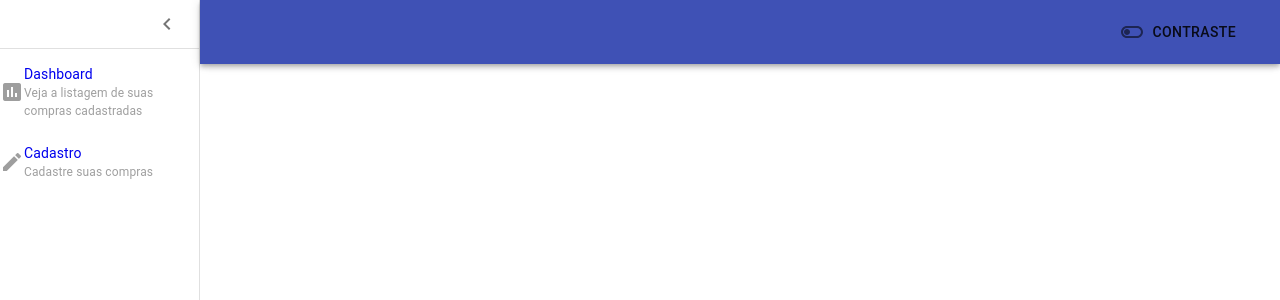
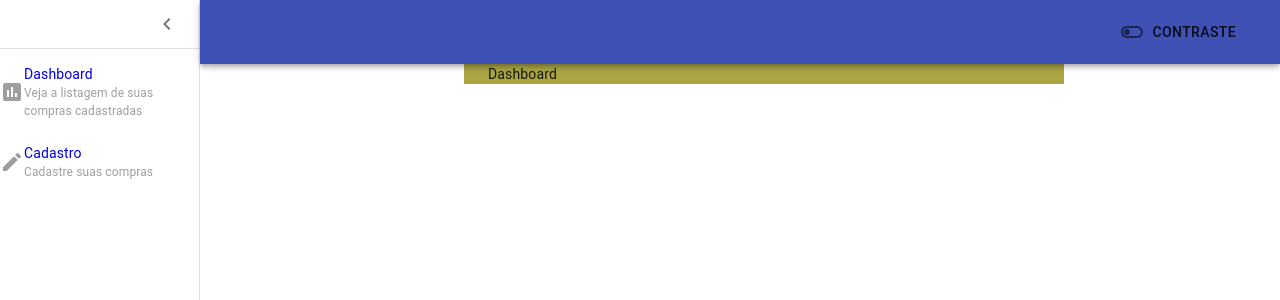
Before and after one commit to LeonardoBurrone/cashback-boticario, a React (Create React App) app: page /dashboard in a window 1280 px wide. Shown: the top 300 px of the page. Built offline with nearby package versions, Linux system fonts and the light colour scheme.

Commit message:
Create toolbar style to avoid app bar hide screens

```diff
--- a/src/Pages/Dashboard/index.tsx
+++ b/src/Pages/Dashboard/index.tsx
@@ -1,11 +1,18 @@
-import { Container } from '@material-ui/core';
+import { useTheme } from '@material-ui/core/styles';
 import React from 'react';
 
+import { CBContainer } from './styles';
+
+import { CBToolbar } from '../../Styles/Common';
+
 const Dashboard: React.FunctionComponent = () => {
+  const theme = useTheme();
+
   return (
-    <Container fixed>
-      <p>Dashboard</p>
-    </Container>
+    <CBContainer maxWidth="sm">
+      <CBToolbar theme={theme} />
+      <div>Dashboard</div>
+    </CBContainer>
   );
 };
 
--- /dev/null
+++ b/src/Pages/Dashboard/styles.tsx
@@ -0,0 +1,12 @@
+import { Container } from '@material-ui/core';
+import styled from 'styled-components';
+
+const CBContainer = styled(Container)`
+  && {
+    background: #aaa543;
+    display: flex;
+    flex-flow: column;
+  }
+`;
+
+export { CBContainer };
--- a/src/Pages/Register/index.tsx
+++ b/src/Pages/Register/index.tsx
@@ -1,11 +1,18 @@
-import { Container } from '@material-ui/core';
+import { useTheme } from '@material-ui/core/styles';
 import React from 'react';
 
+import { CBContainer } from './styles';
+
+import { CBToolbar } from '../../Styles/Common';
+
 const Register: React.FunctionComponent = () => {
+  const theme = useTheme();
+
   return (
-    <Container fixed>
-      <p>Register</p>
-    </Container>
+    <CBContainer maxWidth="sm">
+      <CBToolbar theme={theme} />
+      <div>Register</div>
+    </CBContainer>
   );
 };
 
--- /dev/null
+++ b/src/Pages/Register/styles.tsx
@@ -0,0 +1,12 @@
+import { Container } from '@material-ui/core';
+import styled from 'styled-components';
+
+const CBContainer = styled(Container)`
+  && {
+    background: #aaa543;
+    display: flex;
+    flex-flow: column;
+  }
+`;
+
+export { CBContainer };
--- /dev/null
+++ b/src/Styles/Common/index.tsx
@@ -0,0 +1,7 @@
+import styled from 'styled-components';
+
+const CBToolbar = styled('div')(({ theme }) => ({
+  ...theme.mixins.toolbar
+}));
+
+export { CBToolbar };
```
